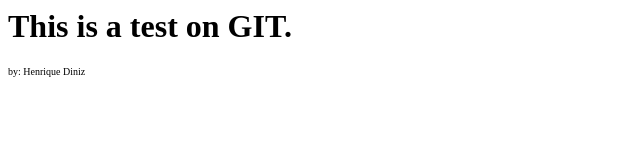
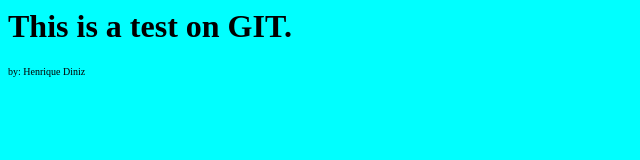
Before and after one commit to Henriqueediniz/git-curse, a plain HTML site: page index.html in a window 1280 px wide. Shown: the whole page, without its empty margins (0-640 px from the left). Drawn offline with Linux system fonts and the light colour scheme.

Commit message:
'add_all'

```diff
--- /dev/null
+++ b/estilo.css
@@ -0,0 +1,4 @@
+body{
+
+        background: aqua;
+}
--- a/index.html
+++ b/index.html
@@ -1,5 +1,6 @@
 <html>
     <head>
+        <link  rel="stylesheet" href="estilo.css">
     </head>
     <body>
 	<h1>This is a test on GIT. </h1>
```
